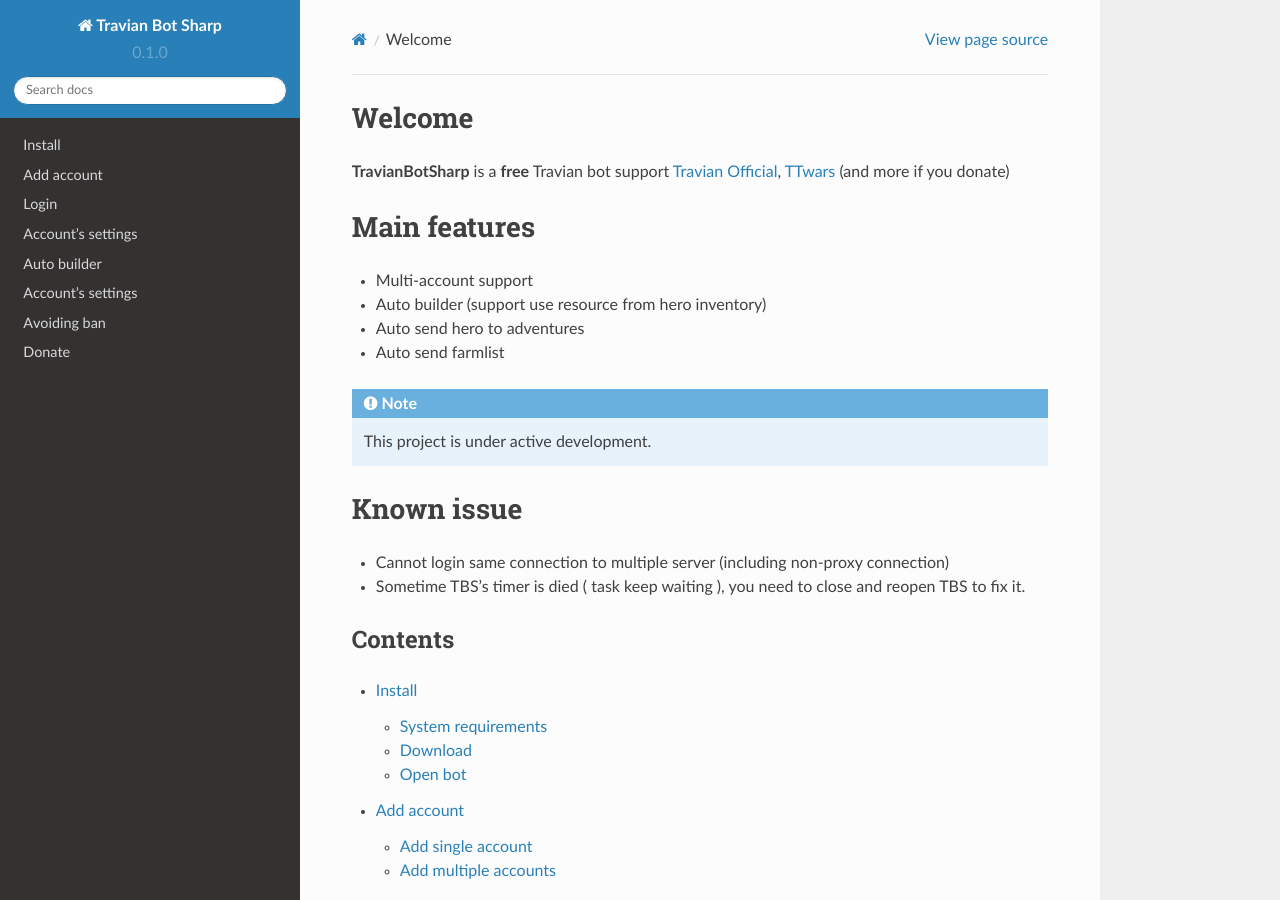
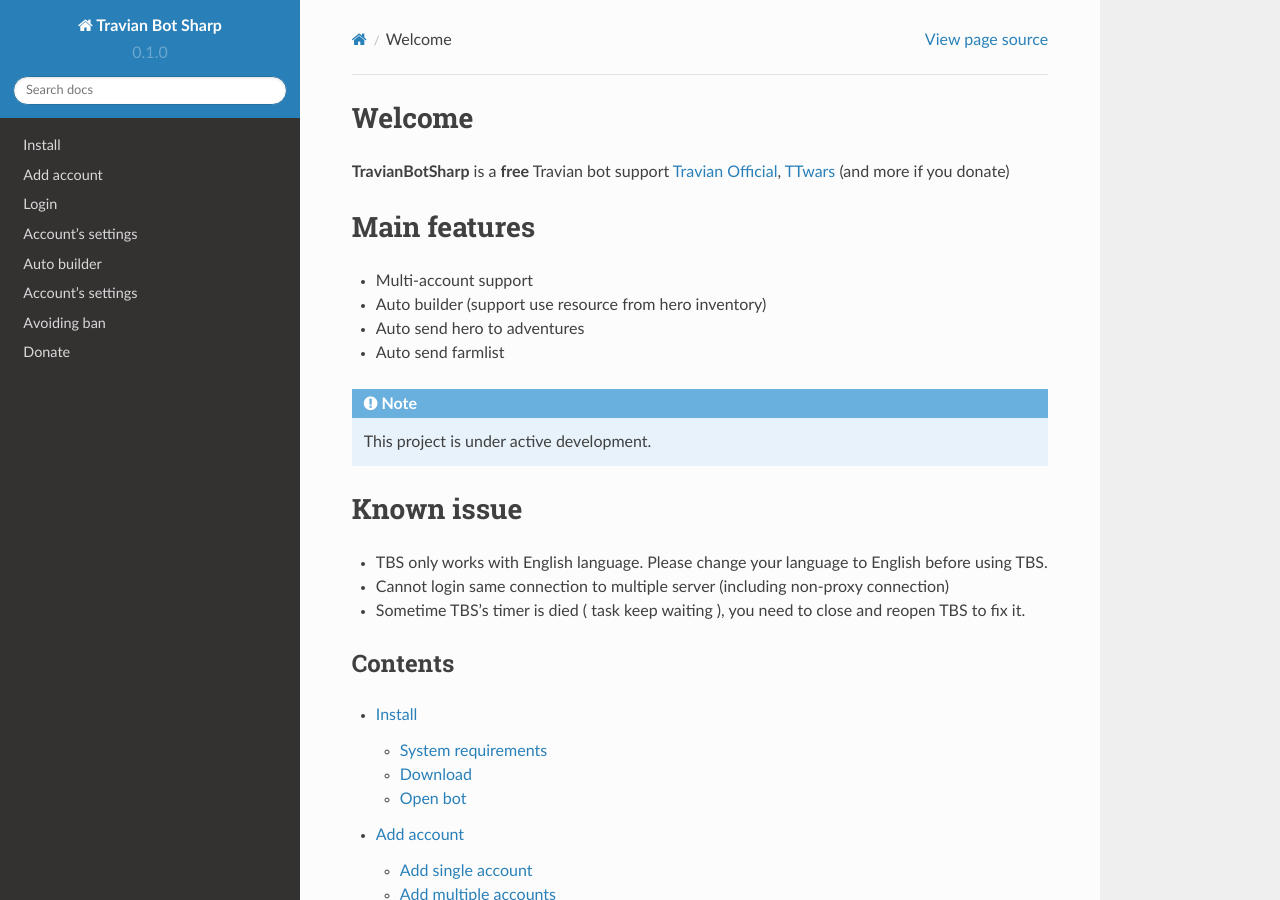
Before and after one commit to vinaghost/TBS-Docs, a Sphinx documentation site: the page built from docs/source/index.rst, in a window 1280 px wide and 900 px high. Built offline with Sphinx 7.4.7 and the Read the Docs theme 2.0.0, drawn with Linux system fonts in a browser that asks for light colours.

Commit message:
know issue

```diff
--- a/docs/source/index.rst
+++ b/docs/source/index.rst
@@ -18,8 +18,10 @@
 Known issue
 ====
 
+* TBS only works with English language. Please change your language to English before using TBS.
 * Cannot login same connection to multiple server (including non-proxy connection)
 * Sometime TBS's timer is died ( task keep waiting ), you need to close and reopen TBS to fix it.
+
 
 Contents
 --------
```
